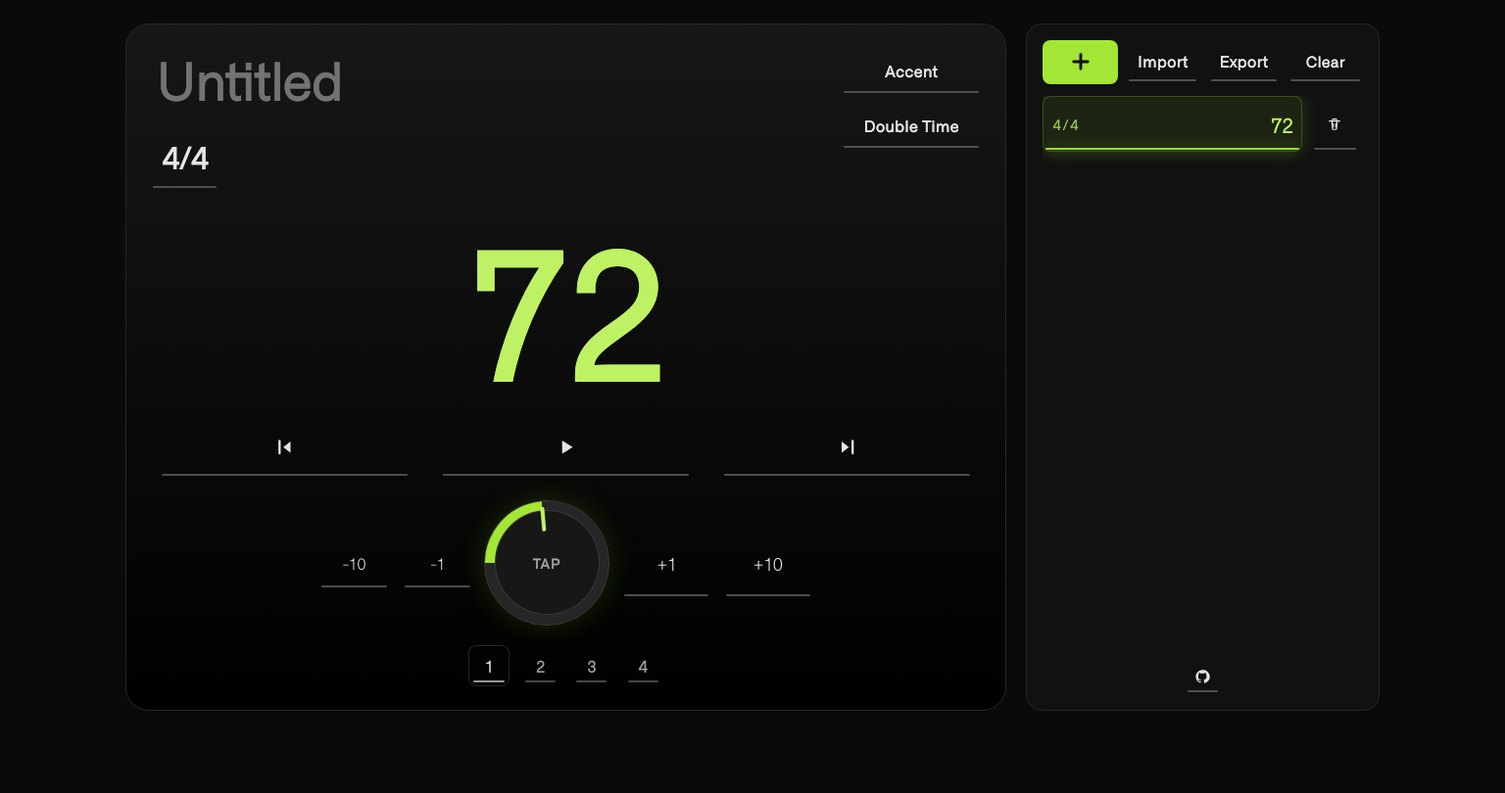
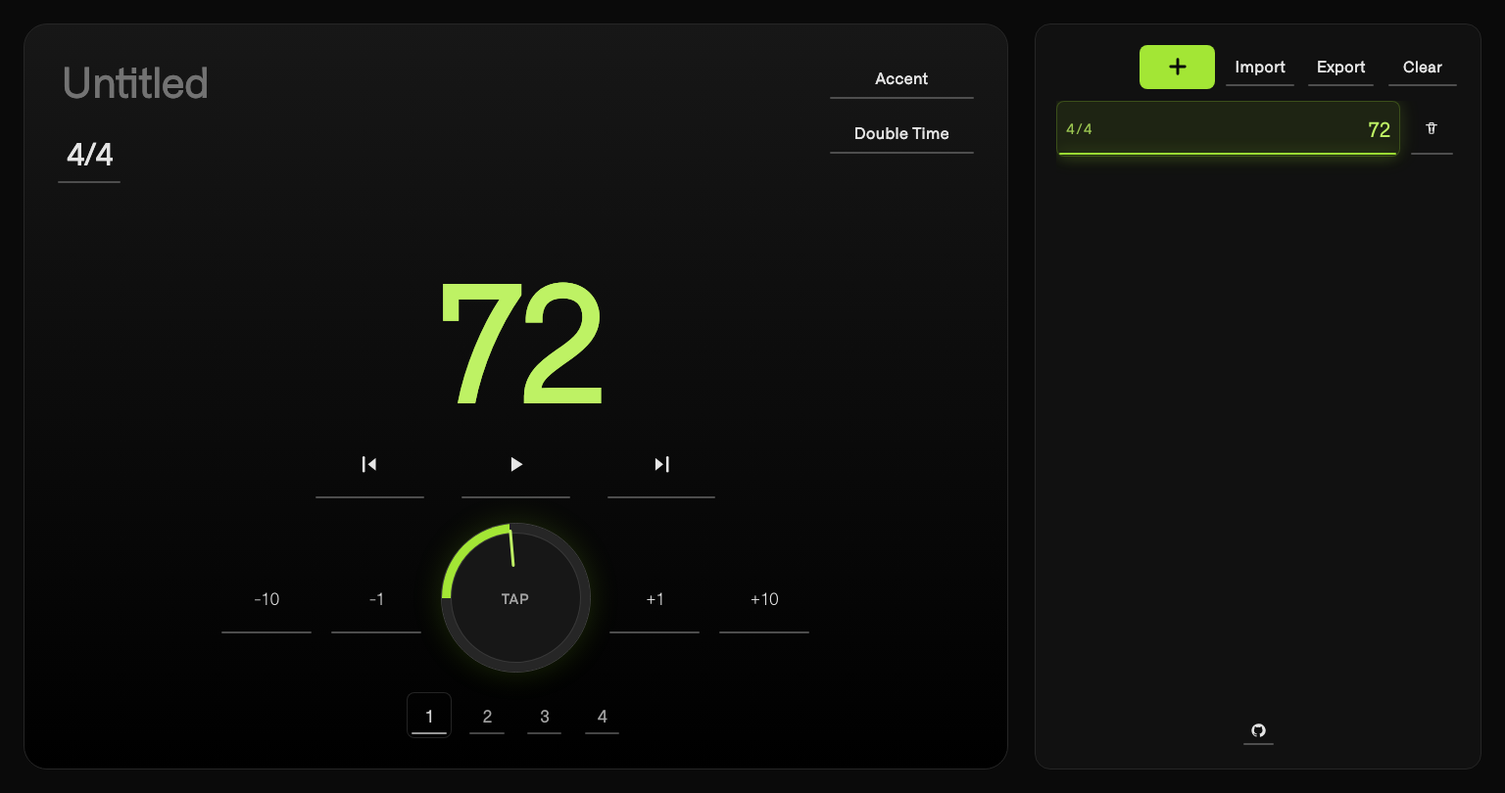
Before and after one commit to widodoalfianto/etro, a website: page index.html in a window 1536 px wide. Shown: the whole page at 98% size. Drawn offline with Linux system fonts and the light colour scheme.

Commit message:
Better layout on larger screens

```diff
--- a/assets/css/styles.css
+++ b/assets/css/styles.css
@@ -431,6 +431,65 @@
         font-size: clamp(1.95rem, 4vw, 3rem);
       }
 
+      @media (min-width: 1024px) {
+        .app-shell {
+          padding-top: clamp(1rem, 1.8vw, 1.85rem);
+          padding-right: clamp(1rem, 1.9vw, 2.4rem);
+          padding-bottom: clamp(1rem, 1.8vw, 1.85rem);
+          padding-left: clamp(1rem, 1.9vw, 2.4rem);
+        }
+
+        #appLayout {
+          max-width: min(96rem, calc(100vw - 2rem));
+          grid-template-columns: minmax(0, 1.58fr) minmax(21rem, 0.8fr);
+          gap: clamp(1.25rem, 1.8vw, 1.85rem);
+          align-items: stretch;
+        }
+
+        #livePanel,
+        #setlistPanel {
+          min-height: clamp(36rem, calc(100vh - 2.4rem), 54rem);
+        }
+
+        #livePanel {
+          padding: clamp(1.5rem, 2vw, 2.25rem);
+        }
+
+        #livePanel > .relative {
+          width: min(100%, 63rem);
+          margin-left: auto;
+          margin-right: auto;
+          gap: clamp(1.35rem, 2.5vh, 2.4rem);
+        }
+
+        #setlistPanel {
+          align-self: start;
+          position: sticky;
+          top: clamp(1rem, 1.8vw, 1.75rem);
+          padding: clamp(1rem, 1.35vw, 1.35rem);
+        }
+
+        #rhythmToggleStack {
+          width: clamp(9rem, 10vw, 10.5rem);
+        }
+
+        #transportControlsRow {
+          max-width: 24rem;
+          margin-left: auto;
+          margin-right: auto;
+        }
+
+        #bpmAdjustRow {
+          max-width: 34rem;
+          margin-left: auto;
+          margin-right: auto;
+        }
+
+        #accentMapPanel {
+          max-width: 40rem;
+        }
+      }
+
       @media (max-width: 1480px) {
         #currentSongTitle {
           font-size: clamp(1.86rem, 3.85vw, 2.85rem);
@@ -448,6 +507,80 @@
 
         #songTitleEditInput {
           font-size: clamp(1.62rem, 3.2vw, 2.3rem);
+        }
+      }
+
+      @media (min-width: 1440px) {
+        #appLayout {
+          max-width: min(108rem, calc(100vw - 2.5rem));
+          grid-template-columns: minmax(0, 1.72fr) minmax(22rem, 0.78fr);
+        }
+
+        #livePanel > .relative {
+          width: min(100%, 68rem);
+        }
+
+        #currentSongTitle {
+          font-size: clamp(2.25rem, 2.65vw, 3.6rem);
+        }
+
+        #songTitleEditInput {
+          font-size: clamp(2.1rem, 2.45vw, 3.2rem);
+        }
+
+        #bpmDisplay {
+          font-size: clamp(10rem, 10vw, 13.5rem);
+          line-height: 0.88;
+          letter-spacing: -0.05em;
+        }
+
+        #transportControlsRow {
+          max-width: 27rem;
+          gap: 0.9rem;
+        }
+
+        #transportControlsRow button {
+          min-height: 5rem;
+        }
+
+        .transport-icon {
+          width: 1.9rem;
+          height: 1.9rem;
+        }
+
+        #playBtn .transport-icon {
+          width: 2.15rem;
+          height: 2.15rem;
+        }
+
+        #bpmAdjustRow {
+          max-width: 38rem;
+          gap: 1rem;
+        }
+
+        .bpm-side-stack {
+          gap: 0.85rem;
+        }
+
+        .bpm-side-stack .bpm-adjust-btn {
+          min-width: 6.15rem;
+          min-height: 4.85rem;
+          font-size: 1.08rem;
+        }
+
+        #bpmRoller {
+          width: 9.6rem;
+          height: 9.6rem;
+        }
+
+        #accentBeatButtons {
+          gap: 0.78rem;
+        }
+
+        .accent-beat-btn.line-ui {
+          min-height: 2.9rem;
+          min-width: 2.9rem;
+          font-size: 1.05rem;
         }
       }
 
```
Also changed, not shown: assets/css/app-shell.css.
